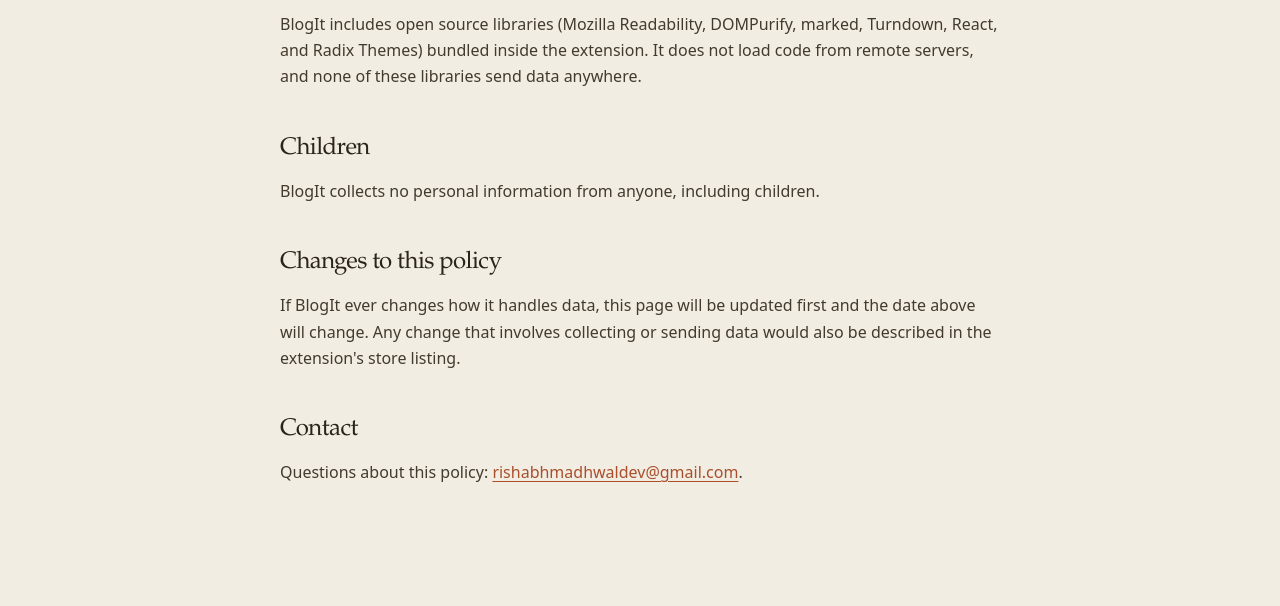
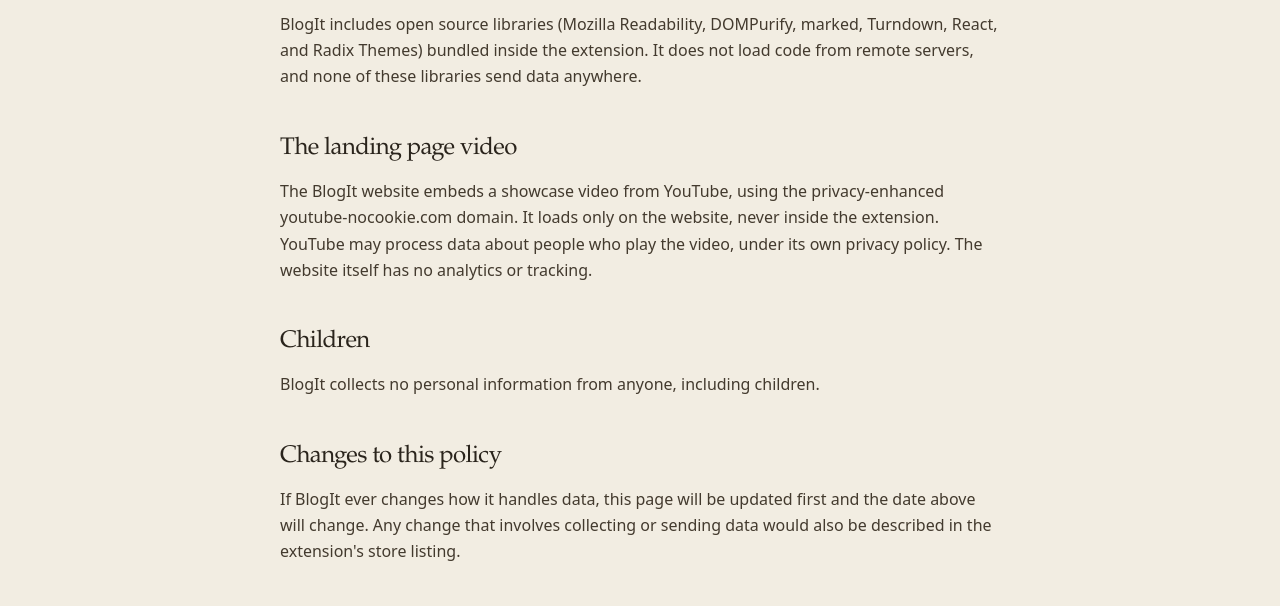
Before and after one commit to androdotdev/BlogIt, a React app: page site/privacy.html in a window 1280 px wide. Shown: the part 1661-2267 px from the top of the page. Built offline with nearby package versions, Linux system fonts and the light colour scheme.

Commit message:
Mention YouTube embed in privacy policy

```diff
--- a/site/privacy.html
+++ b/site/privacy.html
@@ -128,6 +128,14 @@
         servers, and none of these libraries send data anywhere.
       </p>
 
+      <h2>The landing page video</h2>
+      <p>
+        The BlogIt website embeds a showcase video from YouTube, using the privacy-enhanced
+        youtube-nocookie.com domain. It loads only on the website, never inside the extension.
+        YouTube may process data about people who play the video, under its own privacy policy.
+        The website itself has no analytics or tracking.
+      </p>
+
       <h2>Children</h2>
       <p>BlogIt collects no personal information from anyone, including children.</p>
 
```
